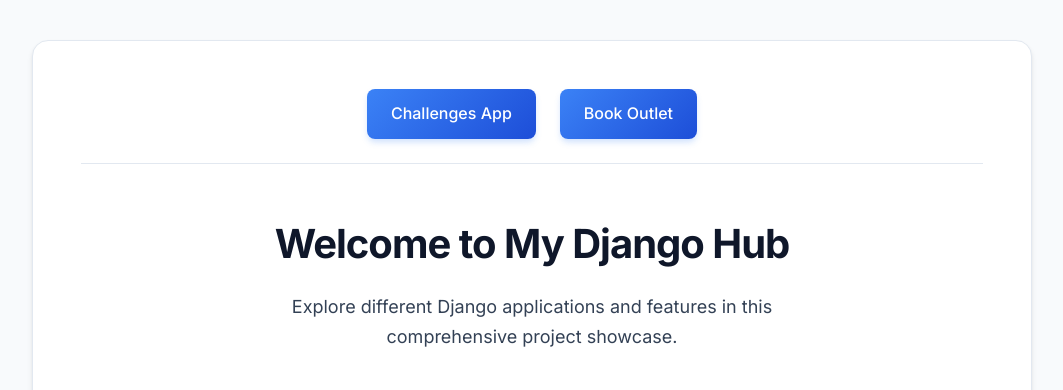
After one commit to Sharatdevadiga/django_mini_projects, a Django app: page / in a window 1280 px wide. The commit adds this page. Shown: the top 390 px of the page, without its empty margins (108-1171 px from the left). Run offline with Django 5.2, Linux system fonts and the light colour scheme.

```diff
--- /dev/null
+++ b/mini_projects/book_outlet/urls.py
@@ -0,0 +1,7 @@
+from django.urls import path
+from . import views
+
+urlpatterns = [
+    path('<slug:slug>/', views.book_details, name='book_details'),
+    path('', views.index, name='index'),
+]
--- a/mini_projects/mini_projects/urls.py
+++ b/mini_projects/mini_projects/urls.py
@@ -16,8 +16,10 @@ Including another URLconf
 """
 from django.contrib import admin
 from django.urls import path, include
-
+from . import views
 urlpatterns = [
     path('admin/', admin.site.urls),
-    path('challenges/', include("challenges.urls"))
+    path('challenges/', include("challenges.urls")),
+    path('book_outlet/', include("book_outlet.urls")),
+    path('', views.index, name='index'),  # Default route for the project
 ]
--- /dev/null
+++ b/mini_projects/mini_projects/views.py
@@ -0,0 +1,5 @@
+from django.shortcuts import render
+
+# Create your views here.
+def index(request):
+   return render(request, "index.html")
--- a/mini_projects/static/styles.css
+++ b/mini_projects/static/styles.css
@@ -1,11 +1,120 @@
-@import url('https://fonts.googleapis.com/css2?family=Roboto+Condensed:wght@400;700&display=swap');
+@import url('https://fonts.googleapis.com/css2?family=Inter:wght@300;400;500;600;700&display=swap');
+
+* {
+    margin: 0;
+    padding: 0;
+    box-sizing: border-box;
+}
 
 html {
-    font-family: 'Roboto Condensed', sans-serif;
+    font-family: 'Inter', -apple-system, BlinkMacSystemFont, 'Segoe UI', Roboto, sans-serif;
+    font-size: 16px;
+    line-height: 1.6;
 }
 
 body {
+    background: #f8fafc !important;
+    color: #334155;
+    min-height: 100vh;
+}
+
+.main-container {
+    max-width: 1000px;
+    margin: 40px auto;
+    background: #ffffff;
+    border-radius: 16px;
+    box-shadow: 0 4px 6px -1px rgba(0, 0, 0, 0.1), 0 2px 4px -1px rgba(0, 0, 0, 0.06);
+    padding: 48px;
+    border: 1px solid #e2e8f0;
+}
+
+.main-nav {
+    margin-bottom: 48px;
+    padding-bottom: 24px;
+    border-bottom: 1px solid #e2e8f0;
+}
+
+.main-nav ul {
+    display: flex;
+    justify-content: center;
+    gap: 24px;
+    list-style: none;
+    padding: 0;
     margin: 0;
-    padding: 10px;
-    background-color: #444
 }
+
+.main-nav li {
+    font-size: 1rem;
+}
+
+.main-nav a {
+    color: #ffffff;
+    text-decoration: none;
+    font-weight: 500;
+    padding: 12px 24px;
+    border-radius: 8px;
+    background: linear-gradient(135deg, #3b82f6 0%, #1d4ed8 100%);
+    box-shadow: 0 4px 6px -1px rgba(59, 130, 246, 0.25);
+    transition: all 0.2s ease;
+    display: inline-block;
+}
+
+.main-nav a:hover {
+    transform: translateY(-2px);
+    box-shadow: 0 8px 15px -3px rgba(59, 130, 246, 0.4);
+    background: linear-gradient(135deg, #1d4ed8 0%, #1e40af 100%);
+}
+
+h1 {
+    color: #0f172a;
+    margin-bottom: 16px;
+    font-size: 2.5rem;
+    text-align: center;
+    font-weight: 700;
+    letter-spacing: -0.025em;
+}
+
+p {
+    font-size: 1.125rem;
+    margin-bottom: 32px;
+    text-align: center;
+    line-height: 1.7;
+    max-width: 600px;
+    margin-left: auto;
+    margin-right: auto;
+}
+
+.image-gallery {
+    display: flex;
+    justify-content: center;
+    gap: 24px;
+    margin-top: 40px;
+    flex-wrap: wrap;
+}
+
+.image-gallery img {
+    width: 280px;
+    height: 200px;
+    object-fit: cover;
+    border-radius: 12px;
+    box-shadow: 0 4px 6px -1px rgba(0, 0, 0, 0.1);
+    transition: all 0.3s ease;
+    cursor: pointer;
+    border: 1px solid #e2e8f0;
+}
+
+.image-gallery img:hover {
+    transform: scale(1.02);
+    box-shadow: 0 20px 25px -5px rgba(0, 0, 0, 0.1), 0 10px 10px -5px rgba(0, 0, 0, 0.04);
+}
+
+footer {
+    text-align: center;
+    margin-top: 48px;
+    padding: 24px;
+    background: #f8fafc;
+    border-radius: 8px;
+    color: #64748b;
+    font-size: 0.875rem;
+    border-top: 1px solid #e2e8f0;
+}
--- a/mini_projects/templates/base.html
+++ b/mini_projects/templates/base.html
@@ -5,7 +5,7 @@
 <head>
     <meta charset="UTF-8">
     <meta name="viewport" content="width=device-width, initial-scale=1.0">
-    <title>{% block page_title %}Monthly challenges{% endblock %}</title>
+    <title>{% block page_title %}Django Hub{% endblock %}</title>
     <link rel="stylesheet" href="{% static 'styles.css' %}">
     {% block css_files %}{% endblock %}
 </head>
@@ -13,5 +13,8 @@
     {% block content %}
 
     {% endblock %}
+
+    {% block footer %}
+    {% endblock %}
 </body>
 </html>
--- /dev/null
+++ b/mini_projects/templates/index.html
@@ -0,0 +1,34 @@
+{% extends "base.html" %}
+{% load static %}
+
+{% block page_title %}
+  Home - Django Hub
+{% endblock %}
+
+
+{% block css_files %}
+  <link rel="stylesheet" href="{% static 'styles.css' %}">
+{% endblock %}
+
+{% block content %}
+  <div class="main-container">
+    <nav class="main-nav">
+      <ul>
+        <li><a href="/challenges/">Challenges App</a></li>
+        <li><a href="/book_outlet/">Book Outlet</a></li>
+      </ul>
+    </nav>
+    <h1>Welcome to My Django Hub</h1>
+    <p>Explore different Django applications and features in this comprehensive project showcase.</p>
+    <div class="image-gallery">
+      <img src="https://images.unsplash.com/photo-1512820790803-83ca734da794?auto=format&fit=crop&w=400&q=80" alt="Books" />
+      <img src="https://images.unsplash.com/photo-1465101046530-73398c7f28ca?auto=format&fit=crop&w=400&q=80" alt="Challenge" />
+    </div>
+  </div>
+{% endblock %}
+
+{% block footer %}
+  <footer>
+    <p>&copy; 2025 My Django Hub</p>
+  </footer>
+{% endblock %}
```
Also changed, not shown: mini_projects/book_outlet/models.py (+14 -0 lines), mini_projects/book_outlet/static/book_outlet/styles.css (added, +133 -0 lines), mini_projects/book_outlet/templates/book_outlet/book_details.html (added, +17 -0 lines), mini_projects/book_outlet/templates/book_outlet/index.html (added, +25 -0 lines), mini_projects/book_outlet/views.py (+17 -0 lines), mini_projects/challenges/static/challenges/challenge.css (+50 -9 lines), mini_projects/challenges/static/challenges/challenges.css (+61 -25 lines), mini_projects/book_outlet/migrations/0003_book_slug.py (added).
